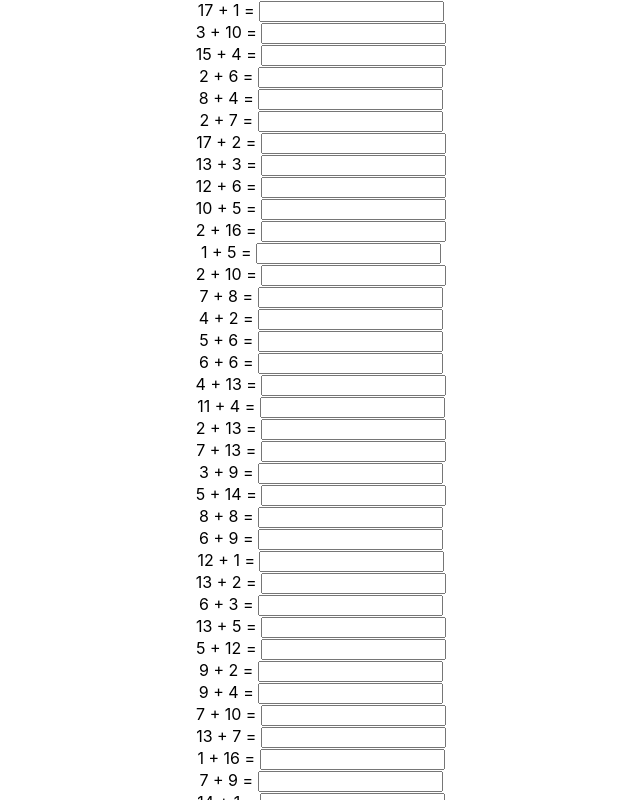
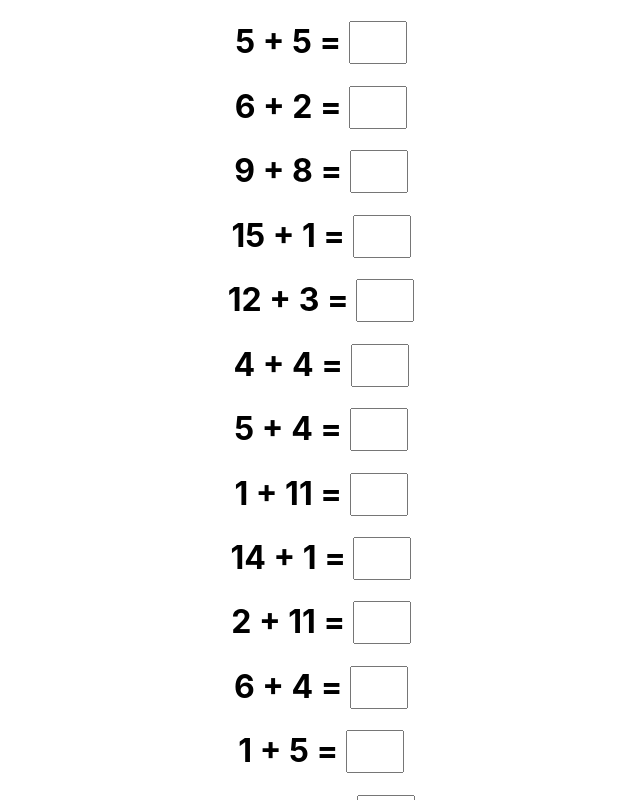
Before and after one commit to ntodorov/mathimagic, a React (Create React App) app: page / in a window 1280 px wide. Shown: the top 800 px of the page, without its empty margins (319-959 px from the left). Built offline with nearby package versions, Linux system fonts and the light colour scheme.

Commit message:
big formulas; 20 on start

```diff
--- a/package.json
+++ b/package.json
@@ -6,6 +6,7 @@
     "@testing-library/jest-dom": "^5.16.4",
     "@testing-library/react": "^13.3.0",
     "@testing-library/user-event": "^13.5.0",
+    "classnames": "^2.3.1",
     "react": "^18.1.0",
     "react-dom": "^18.1.0",
     "react-scripts": "5.0.1",
--- a/src/App.js
+++ b/src/App.js
@@ -1,14 +1,10 @@
-
 import './App.css';
 import EquationList from './EquationList';
-
-
 
 function App() {
   return (
     <div className="App">
-       <EquationList />
-
+      <EquationList />
     </div>
   );
 }
--- a/src/Equation.css
+++ b/src/Equation.css
@@ -1,6 +1,25 @@
-.answer {
-  width: 100%;
+input {
+  width: 50px;
   margin-left: 0%;
-  font-size: 16px;
+  font-size: 32px;
   /* color: red; */
 }
+
+.error {
+  color: red;
+}
+.correct {
+  color: green;
+}
+
+/* Chrome, Safari, Edge, Opera */
+input::-webkit-outer-spin-button,
+input::-webkit-inner-spin-button {
+  -webkit-appearance: none;
+  margin: 0;
+}
+
+/* Firefox */
+input[type='number'] {
+  -moz-appearance: textfield;
+}
--- a/src/Equation.js
+++ b/src/Equation.js
@@ -1,4 +1,7 @@
 import React, { useState } from 'react';
+import classnames from 'classnames';
+
+import './Equation.css';
 
 const Equation = (props) => {
   const { eq } = props;
@@ -17,6 +20,7 @@ const Equation = (props) => {
 
   return (
     <div>
+      <h1>
         {eq.x} + {eq.y} ={' '}
         <input
           type="number"
@@ -24,7 +28,10 @@ const Equation = (props) => {
           value={answer}
           onChange={handleChange}
         ></input>{' '}
+        <span className={correct === 'No' ? 'error' : 'correct'}>
           {correct}
+        </span>
+      </h1>
     </div>
   );
 };
--- a/src/EquationList.js
+++ b/src/EquationList.js
@@ -10,7 +10,7 @@ function getRandomInt(min, max) {
 function plus() {
   let equations = [];
   let i = 1;
-  while (i < 51) {
+  while (i < 21) {
     const a = {};
     a.x = getRandomInt(1, 20);
     a.y = getRandomInt(1, 20);
@@ -34,7 +34,8 @@ const EquationList = (props) => {
     return list;
   };
 
-  return rows();
+  // return <Carousel>rows()</Carousel>;
+  return <div>{rows()}</div>;
 };
 
 export default EquationList;
```
Also changed, not shown: 1 other file (tests, documents, lock files or other folders). Lines whose indentation alone changed are shown as unchanged.
